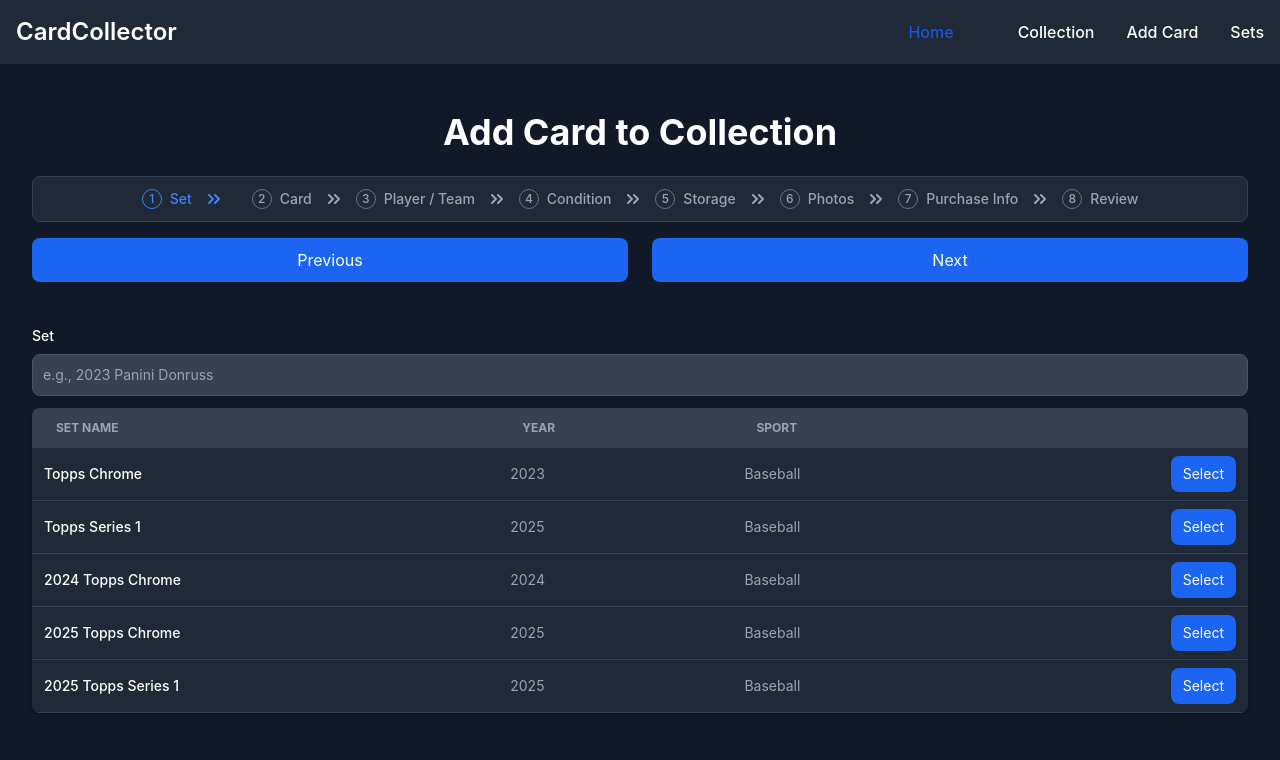
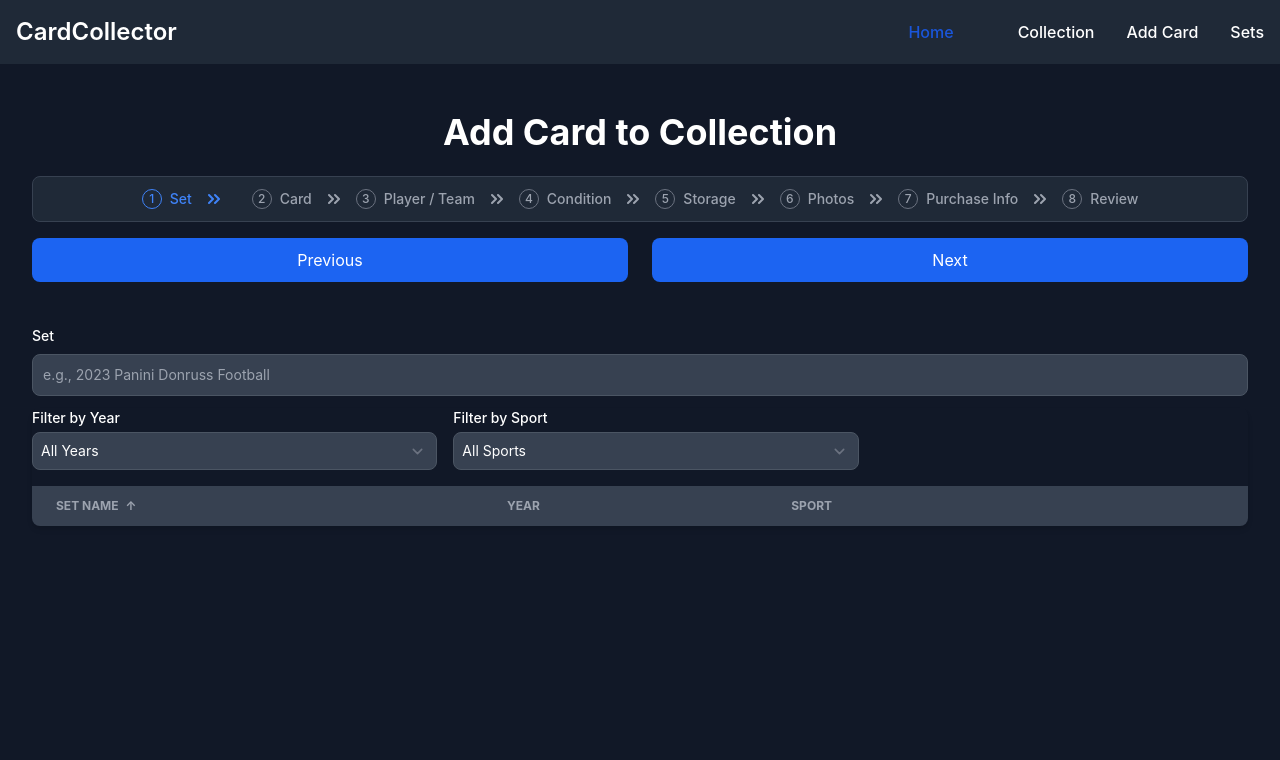
Before and after one commit to vinnyNC/cardCollector, a Django app: page /add_card in a window 1280 px wide. Shown: the top 760 px of the page. Run offline with Django 5.2, Linux system fonts and the light colour scheme; lists and menus that the app fills with data are empty; some libraries are stand-ins or nearby versions.

Commit message:
Add advanced search, filtering, and sorting for card sets
Enhanced the card addition feature with multi-step navigation, advanced search debounce, filtering by year and sport, and sorting options. Updated templates and database query to support the new features, improving usability and scalability.

```diff
--- a/WebApp/views.py
+++ b/WebApp/views.py
@@ -22,14 +22,20 @@ def set_search_name(request):
 
     # Use a database cursor to execute the custom SQL query
     with connection.cursor() as cursor:
-        query = "SELECT set_id, set_name FROM card_sets WHERE set_name ILIKE %s ORDER BY set_name"
+        query = """
+            SELECT cs.set_id, cs.set_name, s.sport_name, cs.release_year
+            FROM card_sets cs
+            JOIN sports s ON cs.sport_id = s.sport_id
+            WHERE cs.set_name ILIKE %s
+            ORDER BY cs.set_name
+        """
         # Add wildcards for partial matching
         cursor.execute(query, [f'%{set_search_text}%'])
         # Fetch all matching rows
         rows = cursor.fetchall()
 
     # Format the results as a list of dictionaries
-    results = [{'id': row[0], 'set_name': row[1]} for row in rows]
+    results = [{'setName': row[1], 'setYear': row[3], 'setSport': row[2], 'setID': row[0]} for row in rows]
 
     # Return the results as a JSON response
     return JsonResponse({'results': results})
--- a/static/js/addCard_beta.js
+++ b/static/js/addCard_beta.js
@@ -1,27 +1,121 @@
 document.addEventListener('DOMContentLoaded', () => {
+    // Initialize UI elements
     document.getElementById('btnPrev').disabled = true;
 
-    addSetTableItem('2024 Topps Chrome', '2024', 'Baseball', '1');
-    addSetTableItem('2025 Topps Chrome', '2025', 'Baseball', '2');
-    addSetTableItem('2025 Topps Series 1', '2025', 'Baseball', '3');
+
+    // Set up step navigation
+    const btnNext = document.getElementById('btnNext');
+    const btnPrev = document.getElementById('btnPrev');
+
+
+    btnNext.addEventListener('click', () => {
+        const nextStep = stepperCurrentStep + 1;
+        if (nextStep <= 8) {
+            stepperChangeStep(nextStep);
+        }
     });
 
-/*
-Stepper functions
- */
+
+    btnPrev.addEventListener('click', () => {
+        const prevStep = stepperCurrentStep - 1;
+        if (prevStep >= 1) {
+            stepperChangeStep(prevStep);
+        }
+    });
 
 
-let stepperCurrentStep = 1;
+    // Add filter and sort controls to the UI
+    addFilterSortControls();
+
+    // Set up search functionality
+    const setSearchInput = document.getElementById('setName');
+    if (setSearchInput) {
+        // Add debounce to prevent excessive searches while typing
+        let searchTimeout;
+        setSearchInput.addEventListener('input', function () {
+            clearTimeout(searchTimeout);
+            searchTimeout = setTimeout(async () => {
+                const searchTerm = this.value.trim().toLowerCase();
+                try {
+                    const results = await makeApiCall(searchTerm, 'set_name');
+
+                    // Store original results for filtering
+                    allSearchResults = [...results];
+
+                    // Apply any active filters and sorting
+                    applyFiltersAndSort();
+                } catch (error) {
+                    console.error('Search failed:', error);
+                    allSearchResults = [];
+                    updateSetResultsTable([]);
+                }
+            }, 300);
+        });
+    }
+
+});
 
 
-function stepperChangeStep(step) {
-    let listItemActiveClasses = ['text-blue-600', 'dark:text-blue-500'];
-    let listItemChildActiveClasses = ['border-blue-600', 'dark:border-blue-500'];
-    let listItemChildInactiveClasses = ['border-gray-500', 'dark:border-gray-400'];
+// Global variables
+
+// Current step in the stepper
+let stepperCurrentStep = 1;
+// Store original search results for filtering
+let allSearchResults = [];
+let currentSortDirection = 'asc'; // Track current sort direction
 
 
+/**
+ * Updates the stepper to reflect the current step by toggling classes and visibility
+ * for step indicators and content, as well as updating navigation buttons.
+ *
+ * @param {number} step The current step to set as active.
+ * @param {number} [maxSteps=8] The total number of steps in the stepper. Defaults to 8 if not provided.
+ * @return {void} This method does not return a value.
+ */
+function stepperChangeStep(step, maxSteps = 8) {
+    // Update current step
+    stepperCurrentStep = step;
+
+    // Process all steps in a single loop
+    [...Array(maxSteps)].forEach((_, i) => {
+        const idx = i + 1;
+        const isActive = idx === step;
+
+        // Update step indicator
+        const item = document.getElementById(`stepperListItem${idx}`);
+        if (item) {
+            // Toggle text classes
+            ['text-blue-600', 'dark:text-blue-500'].forEach(cls =>
+                item.classList.toggle(cls, isActive));
+
+            // Toggle indicator border classes
+            const dot = item.querySelector('span');
+            if (dot) {
+                ['border-blue-600', 'dark:border-blue-500'].forEach(cls =>
+                    dot.classList.toggle(cls, isActive));
+                ['border-gray-500', 'dark:border-gray-400'].forEach(cls =>
+                    dot.classList.toggle(cls, !isActive));
+            }
+        }
+
+        // Toggle content visibility
+        document.getElementById(`addCardStep${idx}`)?.classList.toggle('hidden', !isActive);
+    });
+
+    // Update navigation buttons
+    document.getElementById('btnPrev').disabled = step === 1;
+    document.getElementById('btnNext').disabled = step === maxSteps;
 }
 
+
+/**
+ * Add a single row to the set results table
+ * @param {string} setName - Name of the set
+ * @param {string} setYear - Year of the set
+ * @param {string} setSport - Sport category
+ * @param {string} setID - Unique identifier for the set
+ */
 function addSetTableItem(setName, setYear, setSport, setID) {
     // Get the table body
     const tableBody = document.getElementById('setResultsTable');
@@ -55,15 +149,215 @@ function addSetTableItem(setName, setYear, setSport, setID) {
     selectButton.textContent = "Select";
 
     // Add click event to select button
-    selectButton.addEventListener('click', function() {
+    selectButton.addEventListener('click', function () {
         // Fill the set input with the selected set name
-        document.getElementById('set').value = setName;
+        document.querySelectorAll('input[name="set"]').forEach(input => {
+            input.value = setName;
+        });
 
-        // Advance to step 2 if you have implemented step navigation
-        if (typeof stepperChangeStep === 'function') {
-            stepperChangeStep(2);
-        }
+        // Advance to step 2
+        stepperChangeStep(2);
     });
 
     selectCell.appendChild(selectButton);
 }
+
+
+/**
+ * Updates the set results table with the provided data
+ * @param {Array} sets - Array of set objects to display
+ */
+function updateSetResultsTable(sets) {
+    // Get the table body and clear existing rows
+    const tableBody = document.getElementById('setResultsTable');
+    tableBody.innerHTML = '';
+
+    // If no results, show a message
+    if (sets.length === 0) {
+        const row = tableBody.insertRow();
+        row.className = "bg-white border-b dark:bg-gray-800 dark:border-gray-700";
+        const cell = row.insertCell(0);
+        cell.colSpan = 4;
+        cell.className = "px-3 py-4 text-center text-gray-500 dark:text-gray-400";
+        cell.textContent = "No matching sets found. Try a different search term or filter.";
+    } else {
+        // Add the filtered sets to the table
+        sets.forEach(set => {
+            addSetTableItem(set.setName, set.setYear, set.setSport, set.setID);
+        });
+    }
+}
+
+
+/**
+ * Adds filter and sort controls to the table header
+ */
+function addFilterSortControls() {
+    // Get the table header
+    const tableHeader = document.querySelector('#setSearchResultTable thead tr');
+
+    // Add sort functionality to the name column
+    const nameHeader = tableHeader.querySelector('th:nth-child(1)');
+    nameHeader.classList.add('cursor-pointer', 'select-none');
+    nameHeader.innerHTML = `
+        Set Name
+        <span id="sortIndicator" class="ml-1 text-xs">↑</span>
+    `;
+
+    // Add filter dropdowns above the table
+    const filterContainer = document.createElement('div');
+    filterContainer.className = 'flex gap-4 mb-4';
+    filterContainer.innerHTML = `
+        <div class="w-1/3">
+            <label for="yearFilter" class="block mb-1 text-sm font-medium text-gray-900 dark:text-white">Filter by Year</label>
+            <select id="yearFilter" class="bg-gray-50 border border-gray-300 text-gray-900 text-sm rounded-lg focus:ring-blue-500 focus:border-blue-500 block w-full p-2 dark:bg-gray-700 dark:border-gray-600 dark:text-white">
+                <option value="">All Years</option>
+            </select>
+        </div>
+        <div class="w-1/3">
+            <label for="sportFilter" class="block mb-1 text-sm font-medium text-gray-900 dark:text-white">Filter by Sport</label>
+            <select id="sportFilter" class="bg-gray-50 border border-gray-300 text-gray-900 text-sm rounded-lg focus:ring-blue-500 focus:border-blue-500 block w-full p-2 dark:bg-gray-700 dark:border-gray-600 dark:text-white">
+                <option value="">All Sports</option>
+            </select>
+        </div>
+    `;
+
+    // Insert filter controls before the table
+    const table = document.getElementById('setSearchResultTable');
+    table.parentNode.insertBefore(filterContainer, table);
+
+    // Set up event listeners for filters and sorting
+    document.getElementById('yearFilter').addEventListener('change', applyFiltersAndSort);
+    document.getElementById('sportFilter').addEventListener('change', applyFiltersAndSort);
+    nameHeader.addEventListener('click', toggleSortDirection);
+}
+
+
+/**
+ * Toggles the sort direction for the set name column
+ */
+function toggleSortDirection() {
+    currentSortDirection = currentSortDirection === 'asc' ? 'desc' : 'asc';
+    const sortIndicator = document.getElementById('sortIndicator');
+    sortIndicator.textContent = currentSortDirection === 'asc' ? '↑' : '↓';
+    applyFiltersAndSort();
+}
+
+
+/**
+ * Applies current filters and sorting to the results
+ */
+function applyFiltersAndSort() {
+    // Get filter values
+    const yearFilter = document.getElementById('yearFilter').value;
+    const sportFilter = document.getElementById('sportFilter').value;
+
+    // Filter results - with type coercion fix for the year comparison
+    let filteredResults = allSearchResults.filter(set => {
+        // Convert setYear to string to ensure consistent comparison
+        const yearMatch = !yearFilter || String(set.setYear) === String(yearFilter);
+        const sportMatch = !sportFilter || set.setSport === sportFilter;
+        return yearMatch && sportMatch;
+    });
+
+    // Sort results
+    filteredResults.sort((a, b) => {
+        const setNameA = a.setName.toLowerCase();
+        const setNameB = b.setName.toLowerCase();
+
+        if (currentSortDirection === 'asc') {
+            return setNameA.localeCompare(setNameB);
+        } else {
+            return setNameB.localeCompare(setNameA);
+        }
+    });
+
+    // Update table with filtered and sorted results
+    updateSetResultsTable(filteredResults);
+
+    // Update filter options if this is new data
+    updateFilterOptions();
+}
+
+
+/**
+ * Updates the filter dropdown options based on available data
+ */
+function updateFilterOptions() {
+    // Get unique years and sports - convert years to strings
+    const years = [...new Set(allSearchResults.map(set => String(set.setYear)))].sort();
+    const sports = [...new Set(allSearchResults.map(set => set.setSport))].sort();
+
+    // Update year filter options
+    const yearFilter = document.getElementById('yearFilter');
+    const selectedYear = yearFilter.value;
+    yearFilter.innerHTML = '<option value="">All Years</option>';
+    years.forEach(year => {
+        const option = document.createElement('option');
+        option.value = year;
+        option.textContent = year;
+        yearFilter.appendChild(option);
+    });
+    yearFilter.value = selectedYear;
+
+    // Update sport filter options
+    const sportFilter = document.getElementById('sportFilter');
+    const selectedSport = sportFilter.value;
+    sportFilter.innerHTML = '<option value="">All Sports</option>';
+    sports.forEach(sport => {
+        const option = document.createElement('option');
+        option.value = sport;
+        option.textContent = sport;
+        sportFilter.appendChild(option);
+    });
+    sportFilter.value = selectedSport;
+}
+
+
+/**
+ * Makes an API call based on the provided search text and API segment.
+ *
+ * @param {string} searchText - The text to search for and include in the API request.
+ * @param {string} apiSegment - The specific API segment to target for the request.
+ *                              Valid values are 'set_name', 'card_num', 'insert_name',
+ *                              'parallel_name', or 'where_bought'.
+ * @return {Promise<Array|null>} A promise that resolves to an array of results or null if none found
+ */
+async function makeApiCall(searchText, apiSegment) {
+    const encodedSearchText = encodeURIComponent(searchText);
+    let url;
+    switch (apiSegment) {
+        case 'set_name':
+            url = `/api/sets?setName=${encodedSearchText}`;
+            break;
+        case 'card_num':
+            url = `/api/cards?cardNum=${encodedSearchText}&setID=${encodeURIComponent(setId)}`;
+            break;
+        case 'insert_name':
+            url = `/api/inserts?insertName=${encodedSearchText}&setID=${encodeURIComponent(setId)}`;
+            break;
+        case 'parallel_name':
+            url = `/api/parallel_name/${encodedSearchText}`;
+            break;
+        case 'where_bought':
+            url = `/api/where_bought/${encodedSearchText}`;
+            break;
+        default:
+            throw new Error(`Unknown API segment: ${apiSegment}`);
+    }
+
+    try {
+        const response = await fetch(url);
+        const data = await response.json();
+
+        if (data.results && data.results.length > 0) {
+            return data.results;
+        } else {
+            console.log('No results found for:', searchText);
+            return [];
+        }
+    } catch (error) {
+        console.error('Error fetching data:', error);
+        return [];
+    }
+}
--- a/templates/beta_add_card/add_card.html
+++ b/templates/beta_add_card/add_card.html
@@ -63,6 +63,24 @@
                 <div id="addCardStep2" class="hidden">
                     {% include 'beta_add_card/add_card/step2.html' %}
                 </div>
+                <div id="addCardStep3" class="hidden">
+                    {% include 'beta_add_card/add_card/step3.html' %}
+                </div>
+                <div id="addCardStep4" class="hidden">
+                    {% include 'beta_add_card/add_card/step4.html' %}
+                </div>
+                <div id="addCardStep5" class="hidden">
+                    {% include 'beta_add_card/add_card/step5.html' %}
+                </div>
+                <div id="addCardStep6" class="hidden">
+                    {% include 'beta_add_card/add_card/step6.html' %}
+                </div>
+                <div id="addCardStep7" class="hidden">
+                    {% include 'beta_add_card/add_card/step7.html' %}
+                </div>
+                <div id="addCardStep8" class="hidden">
+                    {% include 'beta_add_card/add_card/step8.html' %}
+                </div>
             </form>
         </div>
     </main>
--- a/templates/beta_add_card/add_card/step1.html
+++ b/templates/beta_add_card/add_card/step1.html
@@ -4,9 +4,9 @@
 <div class="py-3">
     <label for="set"
            class="block mb-2 text-sm font-medium text-gray-900 dark:text-white">Set</label>
-    <input type="text" id="set" name="set"
+    <input type="text" id="setName" name="setName"
            class="bg-gray-50 border border-gray-300 text-gray-900 text-sm rounded-lg focus:ring-blue-500 focus:border-blue-500 block w-full p-2.5 dark:bg-gray-700 dark:border-gray-600 dark:placeholder-gray-400 dark:text-white"
-           placeholder="e.g., 2023 Panini Donruss" required>
+           placeholder="e.g., 2023 Panini Donruss Football" required>
 </div>
 
 <!-- Results table -->
@@ -30,41 +30,6 @@
         </thead>
         <tbody id="setResultsTable">
         <!-- Results will be populated dynamically -->
-        <!-- Example row for reference (can be removed) -->
-        <tr class="bg-white border-b dark:bg-gray-800 dark:border-gray-700 hover:bg-gray-50 dark:hover:bg-gray-600">
-            <td class="px-3 py-2 font-medium text-gray-900 whitespace-nowrap dark:text-white">
-                Topps Chrome
-            </td>
-            <td class="px-3 py-2">
-                2023
-            </td>
-            <td class="px-3 py-2">
-                Baseball
-            </td>
-            <td class="px-3 py-2 text-right">
-                <button type="button" id="btnPrev"
-                        class="px-3 py-2 w-auto bg-blue-600 text-white p-2.5 rounded-lg hover:bg-blue-700 focus:ring-4 focus:ring-blue-300 dark:focus:ring-blue-800">
-                    Select
-                </button>
-            </td>
-        </tr>
-        <tr class="bg-white border-b dark:bg-gray-800 dark:border-gray-700 hover:bg-gray-50 dark:hover:bg-gray-600">
-            <td class="px-3 py-2 font-medium text-gray-900 whitespace-nowrap dark:text-white">
-                Topps Series 1
-            </td>
-            <td class="px-3 py-2">
-                2025
-            </td>
-            <td class="px-3 py-2">
-                Baseball
-            </td>
-            <td class="px-3 py-2 text-right">
-                <button type="button" id="btnPrev"
-                        class="px-3 py-2 w-auto bg-blue-600 text-white p-2.5 rounded-lg hover:bg-blue-700 focus:ring-4 focus:ring-blue-300 dark:focus:ring-blue-800">
-                    Select
-                </button>
-            </td>
-        </tr>
         </tbody>
     </table>
 </div>
```
Also changed, not shown: templates/beta_add_card/add_card/step3.html (added), templates/beta_add_card/add_card/step4.html (added), templates/beta_add_card/add_card/step5.html (added), templates/beta_add_card/add_card/step6.html (added), templates/beta_add_card/add_card/step7.html (added), templates/beta_add_card/add_card/step8.html (added).
